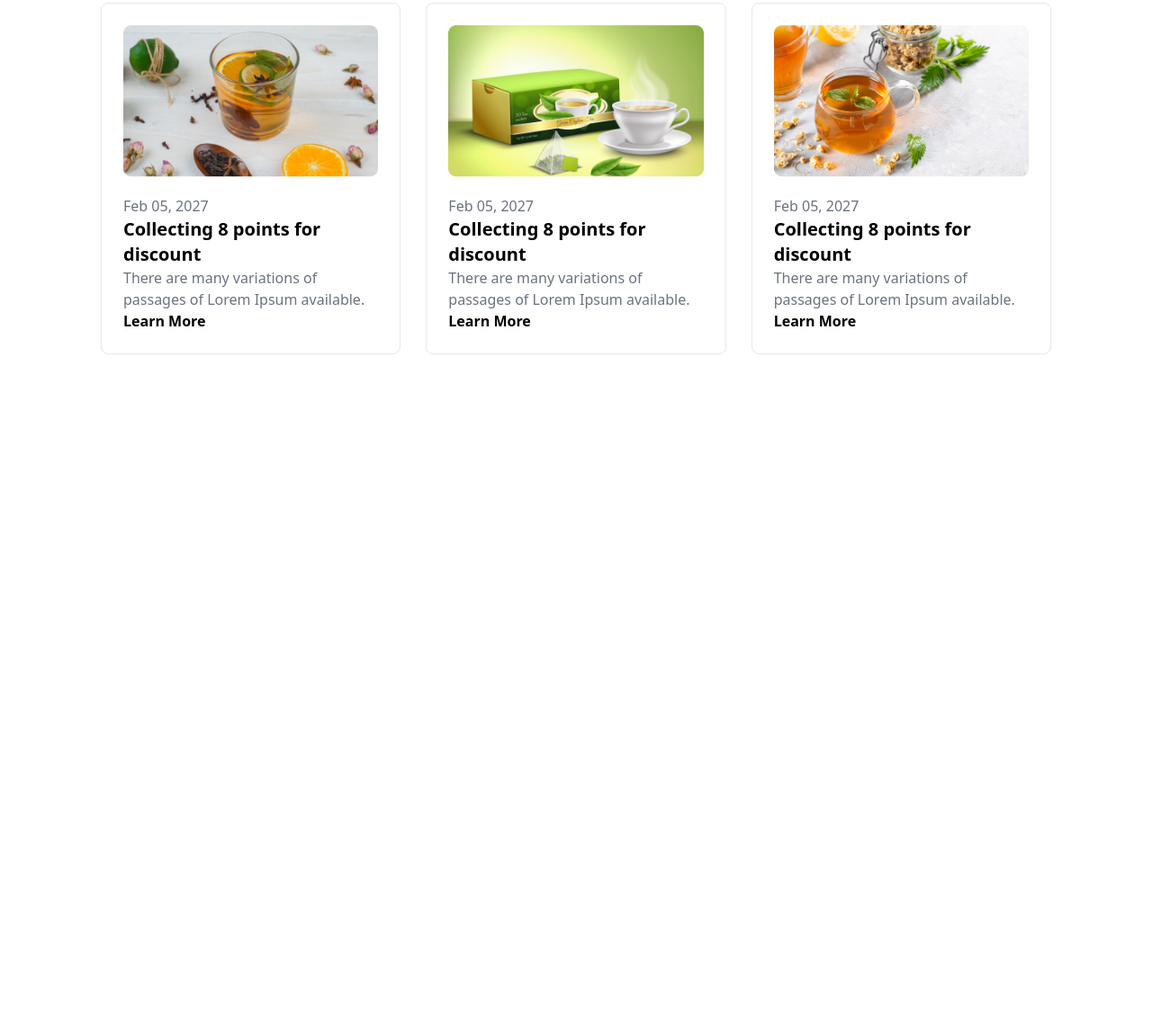
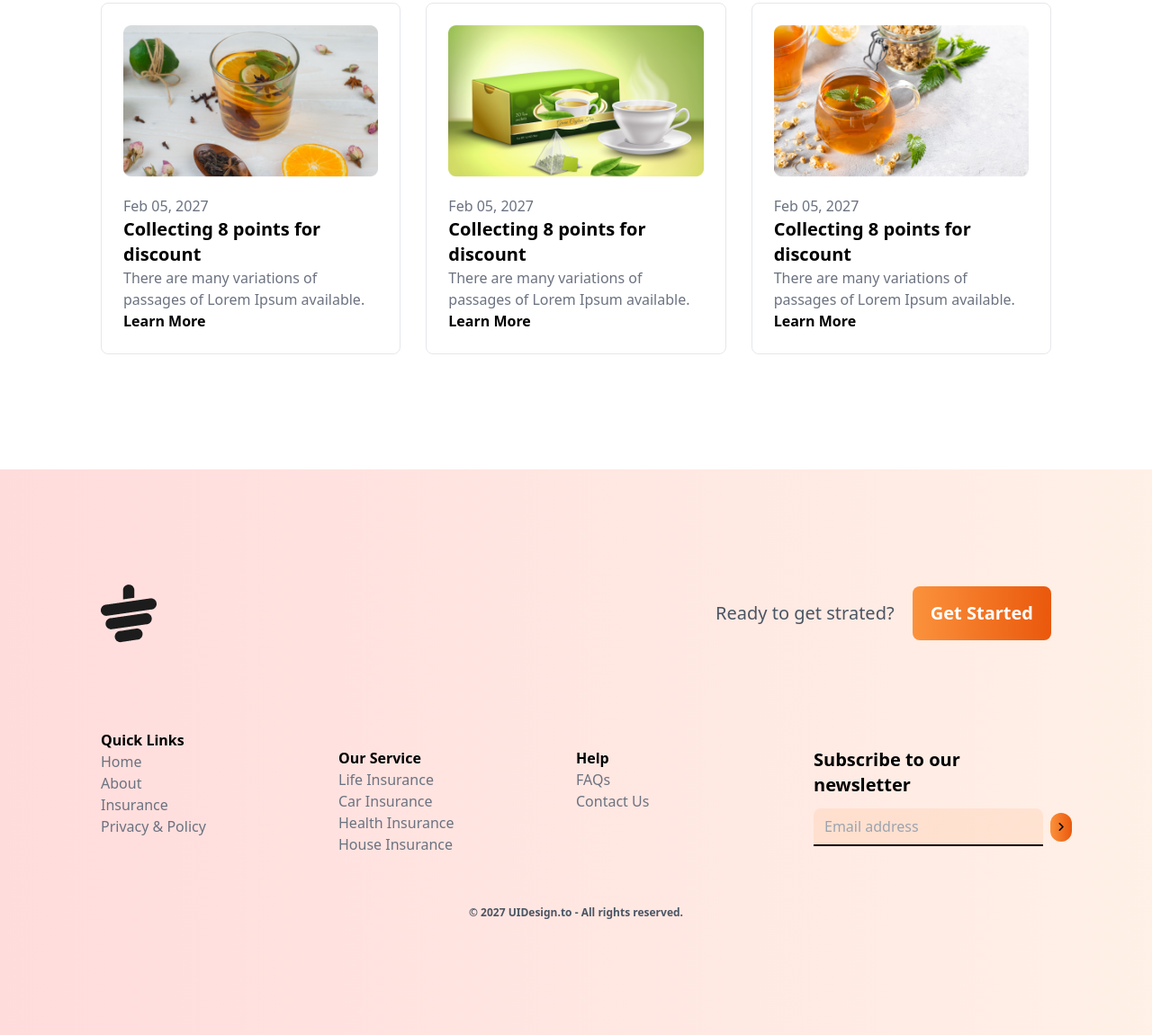
Before and after one commit to Muhammad-Suhan/Proj2-Rst-TeaHouse, a plain HTML site: page index.html in a window 1280 px wide. Shown: the part 2148-3299 px from the top of the page at 90% size. Before the commit the page ends 2542 px from the top, so only its background shows below. Drawn offline with nearby package versions, Linux system fonts and the light colour scheme.

Commit message:
finished footer

```diff
--- a/index.html
+++ b/index.html
@@ -151,12 +151,14 @@
         <!-- NewsEvent -->
         <section>
             <!-- text-content -->
-             <div class="mt-32">
+            <div class="mt-32">
                 <h1 class="text-3xl md:text-4xl font-bold text-center">News & Events</h1>
-                <p class="text-gray-500 text-center px-5 md:px-36 pt-5">There are many variations of passages of Lorem Ipsum available, but the majority have suffered alteration in some form, by injected humour, or randomised words which don't look even slightly believable.</p>
-             </div>
-             <!-- Cards -->
-              <div class="grid grid-cols-1 md:grid-cols-3 gap-7 pt-12">
+                <p class="text-gray-500 text-center px-5 md:px-36 pt-5">There are many variations of passages of Lorem
+                    Ipsum available, but the majority have suffered alteration in some form, by injected humour, or
+                    randomised words which don't look even slightly believable.</p>
+            </div>
+            <!-- Cards -->
+            <div class="grid grid-cols-1 md:grid-cols-3 gap-7 pt-12">
                 <div class="border rounded-lg p-6 overflow-hidden space-y-5">
                     <img src="./images/news-2.png" alt="">
                     <div>
@@ -184,9 +186,55 @@
                         <button class="font-semibold">Learn More</button>
                     </div>
                 </div>
-              </div>
+            </div>
         </section>
     </main>
+    <!-- Footer -->
+    <footer class="mt-32 bg-gradient-to-r from-[#ff000023] to-[#ff88381f]">
+        <div class="max-w-screen-xl mx-auto px-5 md:px-28 py-16 md:py-20 lg:py-32">
+            <div class="flex gap-6 justify-between items-center pb-24">
+                <img src="./images/cup.png" alt="">
+                <span class="md:space-x-4 space-x-0 pr-5 md:pr-0 ">
+                    <span class="text-xl text-gray-600">Ready to get strated?</span>
+                    <button class="px-5 py-4 rounded-lg text-white font-semibold text-xl bg-gradient-to-r from-orange-400 to-orange-600"> Get Started</button>
+                </span>
+            </div>
+            <!--  -->
+            <div class="grid grid-cols-1 md:grid-cols-2 lg:grid-cols-4 justify-between space-y-5">
+                <div>
+                    <h1 class="font-semibold">Quick Links</h1>
+                    <p class="text-gray-500">Home</p>
+                    <p class="text-gray-500">About</p>
+                    <p class="text-gray-500">Insurance</p>
+                    <p class="text-gray-500">Privacy & Policy</p>
+                </div>
+                <div>
+                    <h1 class="font-semibold">Our Service</h1>
+                    <p class="text-gray-500">Life Insurance</p>
+                    <p class="text-gray-500">Car Insurance</p>
+                    <p class="text-gray-500">Health Insurance</p>
+                    <p class="text-gray-500">House Insurance</p>
+                </div>
+                <div>
+                    <h1 class="font-semibold">Help</h1>
+                    <p class="text-gray-500">FAQs</p>
+                    <p class="text-gray-500">Contact Us</p>
+                </div>
+                <div>
+                    <h3 class="text-xl font-semibold pb-3">Subscribe to our <br> newsletter</h3>
+                    <form class="flex items-center gap-2" action="">
+                        <input class="border-b-2 border-black bg-[#ff88381f] rounded-t-lg px-3 py-2" placeholder="Email address" type="text">
+                        <i class="fa-solid text-xs fa-angle-right p-2 rounded-full bg-gradient-to-r from-orange-400 to-orange-600"></i>
+                    </form>
+                    <div>
+
+                    </div>
+                </div>
+
+            </div>
+            <h1 class="text-xs font-semibold text-gray-600 text-center pt-14">© 2027 UIDesign.to - All rights reserved.</h1>
+        </div>
+    </footer>
 </body>
 
 </html>
```
